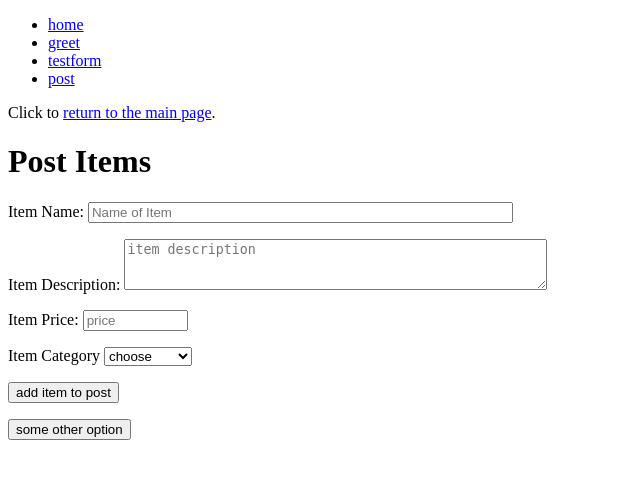
After one commit to ep108/freeAndForSale, a Python web app: template templates/post.html in a window 1280 px wide. The commit adds this page. Shown: the top 479 px of the page, without its empty margins (0-640 px from the left). Run offline with Jinja, Linux system fonts and the light colour scheme; the template is opened without the code that fills it, so the values that code supplies are empty.

Commit message:
Created the form for adding an item in post.html, added a link to the post.html form in base.html, edited /post/ endpoint in app.py

```diff
--- a/templates/base.html
+++ b/templates/base.html
@@ -27,6 +27,7 @@
     <li><a href="{{url_for('index')}}">home</a></li>
     <li><a href="{{url_for('greet')}}">greet</a></li>
     <li><a href="{{url_for('testform')}}">testform</a></li>
+    <li><a href="{{url_for('post')}}">post</a></li>
   </ul>
 </nav>
 {% endblock %}
--- /dev/null
+++ b/templates/post.html
@@ -0,0 +1,42 @@
+{% extends "base.html" %}
+
+{% block main_content %}
+<p>Click to <a href="{{ url_for('index') }}">return to the main page</a>.</p>
+
+<h1>Post Items</h1>
+
+<form method="post" action="{{url_for('post')}}">
+    <p><label>Item Name:
+        <input required type="text" name="item-name" size="50" placeholder="Name of Item">
+    </label></p>
+
+    <p><label>Item Description:
+        <textarea required name="item-description"
+        rows="3" cols="50" placeholder="item description"></textarea>
+    </label></p>
+
+    <p><label>Item Price:
+        <input required type="text" name="price" size="10" placeholder="price">
+    </label></p>
+
+    <p>
+        <label>Item Category
+            <select required name="category">
+                <option value="">choose</option>
+                <option value="clothing">Clothing</option>
+                <option value="books">Books</option>
+                <option value="home">Home</option>
+                <option value="electronics">Electronics</option>
+                <option value="other">Other</option>
+            </select>
+        </label>
+    </p>
+    <p><input type="submit" value="add item to post">
+</form>
+
+<form method="post" action="{{url_for('post')}}">
+    <p><input type="submit" value="some other option"></p>
+</form>
+
+
+{% endblock %}
```
Also changed, not shown: app.py (+15 -1 lines).
